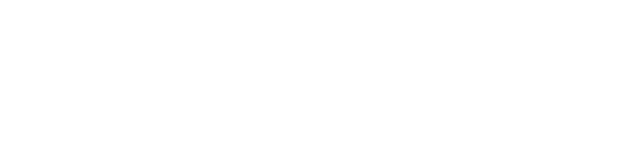
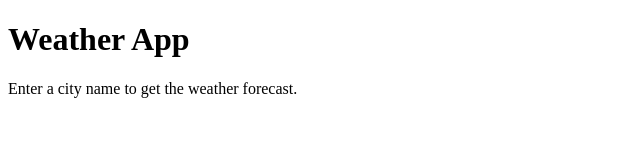
Before and after one commit to JPitman26/WeatherApp, a plain HTML site: page index.html in a window 1280 px wide. Shown: the whole page, without its empty margins (0-640 px from the left). Drawn offline with Linux system fonts and the light colour scheme.

Commit message:
Text Added

```diff
--- a/index.html
+++ b/index.html
@@ -5,4 +5,9 @@
 <link rel="stylesheet" href="styles.css">
 </head>
 <body>
+<!-- This is the body section of the HTML document. It contains the header, the input field, the button, the weather forecast, and the temperature. -->
+<h1>Weather App</h1>
+<!-- This is the header of the weather app. -->
+<p>Enter a city name to get the weather forecast.</p>
+<!-- This is a paragraph that tells the user to enter a city name to get the weather forecast. -->
 </body>
```
